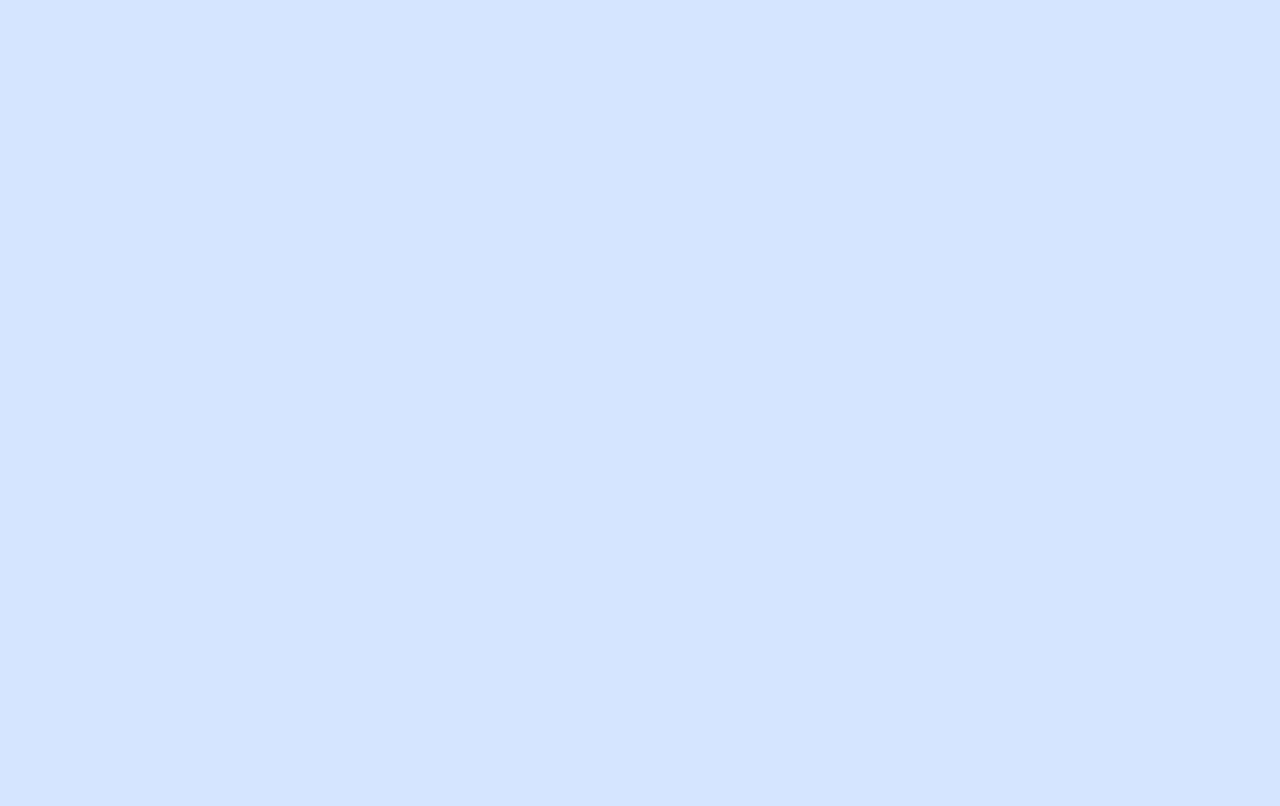
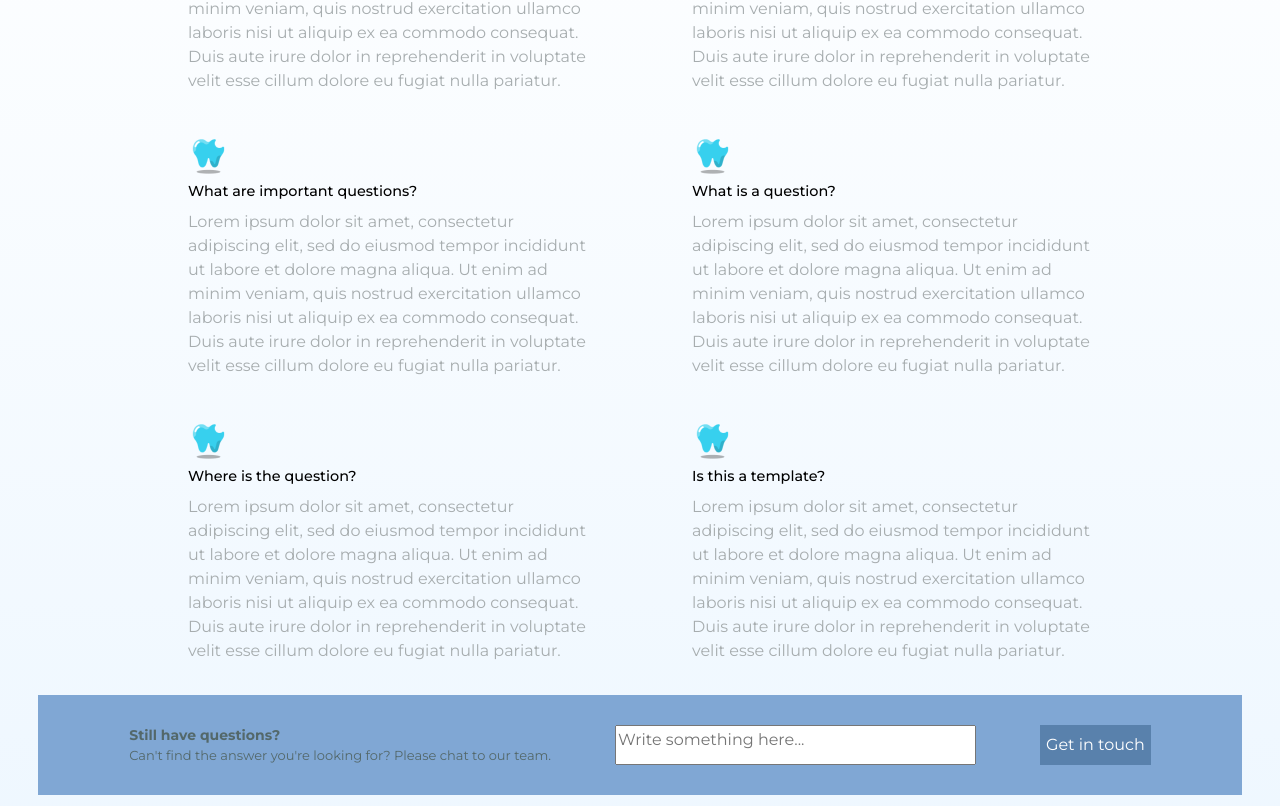
Before and after one commit to itsfineok/DentalClinicManagementSystem, a React (Vite) app in the folder DentalClinicManagementSystemWebsite/: page / in a window 1280 px wide. Shown: the part 974-1780 px from the top of the page. Before the commit the page ends 970 px from the top, so only its background shows below. Built offline with nearby package versions, Linux system fonts and the light colour scheme.

Commit message:
Add responsive FAQ section

```diff
--- a/DentalClinicManagementSystemWebsite/src/App.jsx
+++ b/DentalClinicManagementSystemWebsite/src/App.jsx
@@ -3,6 +3,7 @@ import './App.css';
 import Nav from './components/Nav.jsx';
 import Footer from './components/Footer.jsx';
 import Landing from './components/Landing.jsx'
+import FAQ from './components/FAQ.jsx';
 
 function App() {
   const [count, setCount] = useState(0)
@@ -11,6 +12,7 @@ function App() {
     <>
       <Nav/>
       <Landing/>
+      <FAQ/>
       <Footer/>
 
     </>
--- /dev/null
+++ b/DentalClinicManagementSystemWebsite/src/components/FAQ.css
@@ -0,0 +1,92 @@
+.faq-section {
+    background: linear-gradient(180deg, #FFFFFF 0%, #EEF7FF 100%);
+    padding-block: 40px;
+}
+
+
+.faq-section > div{
+    display: flex;
+    justify-content: center;
+    margin-bottom: 2em;
+}
+
+.faq-section > div > h2{
+    color: var(--blue-46);
+}
+
+.faq-items-container {
+    margin-inline: 3%;
+    display: flex;
+    justify-content: space-around;
+    align-items: center;
+    flex-wrap: wrap;
+    column-gap: 40px;
+    row-gap: 40px;
+}
+
+.faq-item-wrapper {
+    width: 400px;
+    margin-inline: 2em;
+}
+
+.faq-item-wrapper h3{
+    margin-block: 0.5em;
+    font-weight: 500;
+    font-size: 0.9em;
+}
+
+.faq-item-wrapper p{
+    color: #A7ADAF;
+    font-size: 1em;
+}
+
+.question-form {
+    display: flex;
+    gap: 4em;
+    background: var(--blue-80);
+    color: #53686A;
+    margin-inline: 3%;
+    padding-block: 30px;
+}
+
+.question-form h3 {
+    font-size: 14px;
+}
+
+.question-form p {
+    font-size: 13px;
+}
+
+.question-form textarea{
+    width: 30%;
+    resize: none;
+}
+
+.question-form button {
+    background: #5981AC;
+}
+
+@media only screen and (max-width: 1095px){
+    .question-form {
+        flex-direction: column;
+        justify-content: center;
+        align-items: center;
+        row-gap: 1em;
+        margin-inline: 0;
+    }
+
+    .question-form h3, .question-form p {
+        text-align: center;
+        margin-inline: 3%;
+    }
+
+    .question-form textarea{
+        font-size: 14px;
+        width: 80%;
+        height: 100px;
+    }
+
+    .question-form button {
+        padding: 10px;
+    }
+}
--- /dev/null
+++ b/DentalClinicManagementSystemWebsite/src/components/FAQ.jsx
@@ -0,0 +1,63 @@
+import './FAQ.css';
+import tooth from '../assets/icon-tooth.png';
+
+
+import React from 'react';
+
+const placeholderText = "Lorem ipsum dolor sit amet, consectetur adipiscing elit, sed do eiusmod tempor incididunt ut labore et dolore magna aliqua. Ut enim ad minim veniam, quis nostrud exercitation ullamco laboris nisi ut aliquip ex ea commodo consequat. Duis aute irure dolor in reprehenderit in voluptate velit esse cillum dolore eu fugiat nulla pariatur. "
+
+const faqData = [
+    {
+        title: 'Is this a question?',
+        content: placeholderText
+    },
+    {
+        title: 'How do you question yourself?',
+        content: placeholderText
+    },
+    {
+        title: 'What are important questions?',
+        content: placeholderText
+    },
+    {
+        title: 'What is a question?',
+        content: placeholderText
+    },
+    {
+        title: 'Where is the question?',
+        content: placeholderText
+    },
+    {
+        title: 'Is this a template?',
+        content: placeholderText
+    }
+];
+
+function FAQ() {
+    return (
+        <section className="faq-section">
+            <div>
+                <h2>FAQS</h2>
+            </div>
+            <div className="faq-items-container">
+            {faqData.map((faq, index) => (
+                <div className="faq-item-wrapper" key={index}>
+                    <img src={tooth} alt="Illustration of a blue-colored tooth" />
+                    <h3>{faq.title}</h3>
+                    <p>{faq.content}</p>
+                </div>
+            ))}
+            </div>
+            <div className="question-form">
+                <div>
+                    <h3>Still have questions?</h3>
+                    <p>Can't find the answer you're looking for? Please chat to our team.</p>
+                </div>
+                <textarea name="" id="" cols="30" rows="1" placeholder="Write something here..."></textarea>
+                <button>Get in touch</button>
+            </div>
+        </section>
+    );
+};
+
+export default FAQ;
--- a/DentalClinicManagementSystemWebsite/src/components/Landing.css
+++ b/DentalClinicManagementSystemWebsite/src/components/Landing.css
@@ -1,4 +1,4 @@
-section {
+.landing-section {
     display: grid;
     grid-template-columns: 0.9fr 1fr;
     margin-inline: 3%;
@@ -51,7 +51,7 @@ span {
 }
 
 @media only screen and (max-width: 1100px) {
-    section {
+    .landing-section {
         margin-top: 0;
         margin-inline: 0;
         background: linear-gradient(rgba(0, 0, 0, 0.5), rgba(0, 0, 0, 0.5)), url('../assets/landing.jpg');
@@ -68,7 +68,7 @@ span {
         gap: 0;
     }
     .hero-text h1 {
-        font-size: 3em;
+        font-size: 2.5em;
         color: white;
         text-align: center;
     }
--- a/DentalClinicManagementSystemWebsite/src/components/Landing.jsx
+++ b/DentalClinicManagementSystemWebsite/src/components/Landing.jsx
@@ -3,7 +3,7 @@ import './Landing.css';
 
 function Landing() {
     return (
-        <section>
+        <section className="landing-section">
             <div className="hero-text">
                 <h1>
                     Be confidently<br/>
--- a/DentalClinicManagementSystemWebsite/src/index.css
+++ b/DentalClinicManagementSystemWebsite/src/index.css
@@ -75,12 +75,16 @@ p, h1, h2, h3, h4, h5, h6 {
 
 /* END OF CSS RESET */
 
+/* Thing I'm tired of implementing again and again */
 
 button {
     border: none;
     color: white;
+    cursor: pointer;
 }
-/* TEMPPPPPPP */
+
+
+/* Temporary Stuff */
 
 body {
   background: var(--blue-d4);
```
Also changed, not shown: DentalClinicManagementSystemWebsite/src/assets/icon-tooth.png (added).
